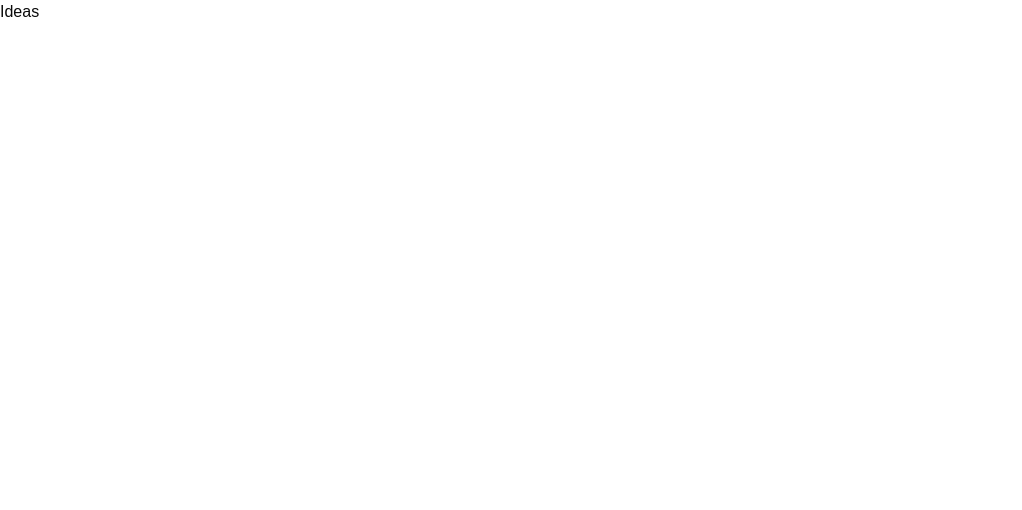
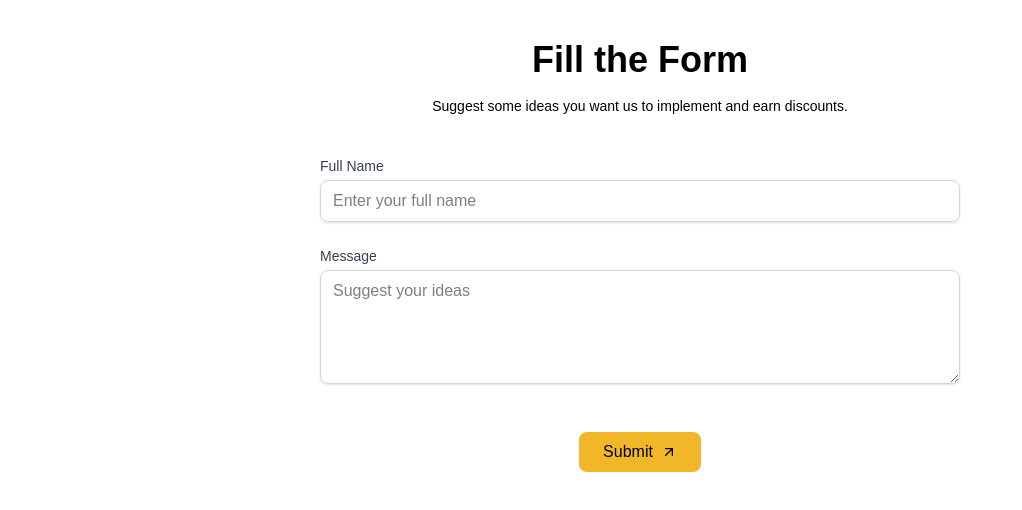
Before and after one commit to YoursGithub/Hive-main, a Next.js app: page /ideas in a window 1280 px wide. Shown: the top 510 px of the page, without its empty margins (0-1022 px from the left). Built offline with nearby package versions, Linux system fonts and the light colour scheme; a web font is replaced by a local one.

Commit message:
Ideas page

```diff
--- a/src/app/ideas/page.tsx
+++ b/src/app/ideas/page.tsx
@@ -1,13 +1,50 @@
-import React from 'react'
+import React from "react";
+import { ArrowUpRight } from 'lucide-react';
 
 const Ideas = () => {
   return (
     <>
+      <div className="text-center text-black">
+        <h2 className="text-4xl font-bold mt-10">Fill the Form</h2>
+        <p className="mt-4 text-sm">
+          Suggest some ideas you want us to implement and earn discounts.
+        </p>
+      </div>
+
+      <form className="max-w-2xl text-black mx-auto mt-10 space-y-6 px-4">
         <div>
-            <h2>Ideas</h2>
+          <label className="block text-sm font-medium text-gray-700">
+            Full Name
+          </label>
+          <input
+            type="text"
+            className="mt-1 block w-full border border-gray-300 rounded-md px-3 py-2 shadow-sm focus:outline-none focus:ring-2 focus:ring-black"
+            placeholder="Enter your full name"
+          />
         </div>
+
+        <div>
+          <label className="block text-sm font-medium text-gray-700">
+            Message
+          </label>
+          <textarea
+            rows={4}
+            className="mt-1 block w-full border border-gray-300 rounded-md px-3 py-2 shadow-sm focus:outline-none focus:ring-2 focus:ring-black"
+            placeholder="Suggest your ideas"
+          ></textarea>
+        </div>
+
+        <div className="flex justify-center">
+          <button
+            type="submit"
+            className="mt-6 bg-[#F1B729] transition-all duration-200 text-black py-2 px-6 rounded-md inline-flex items-center gap-2"
+          >
+            Submit <ArrowUpRight className="w-4 h-4" />
+          </button>
+        </div>
+      </form>
     </>
-  )
-}
+  );
+};
 
-export default Ideas
+export default Ideas;
```
